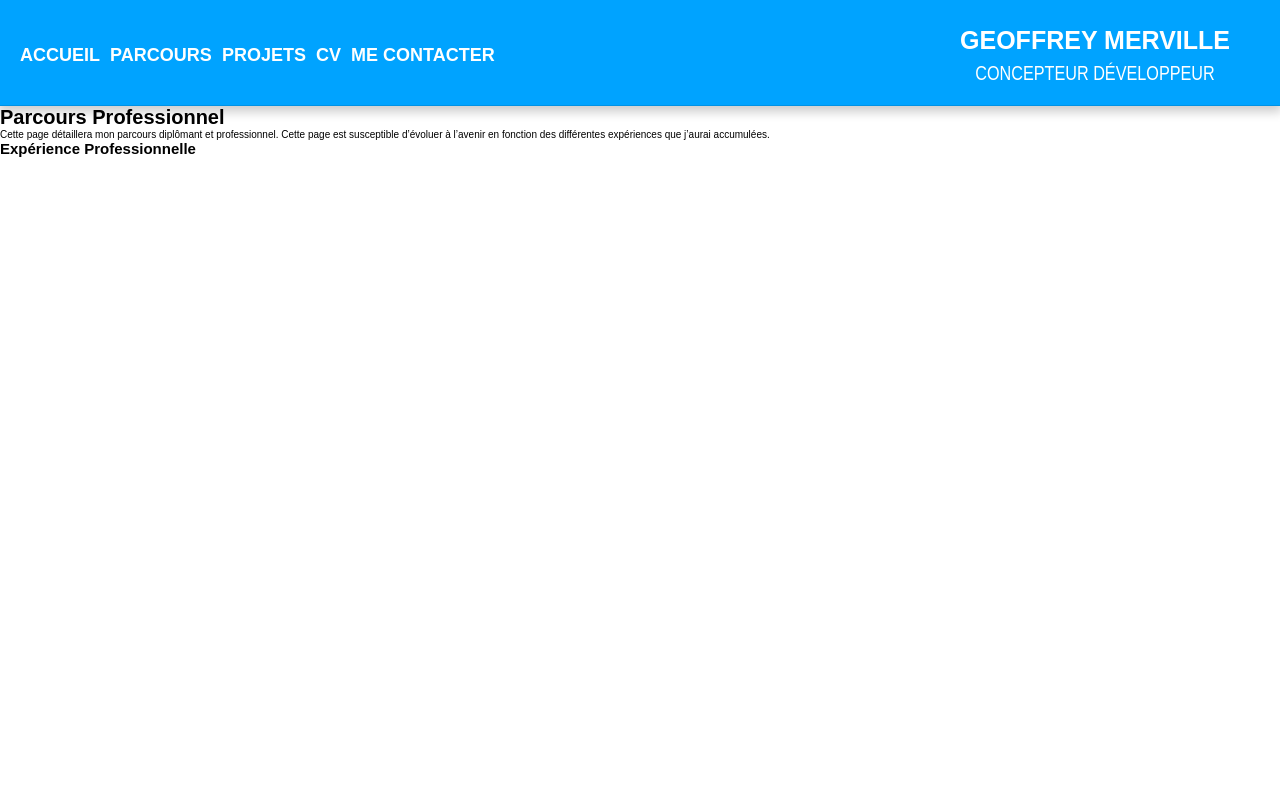
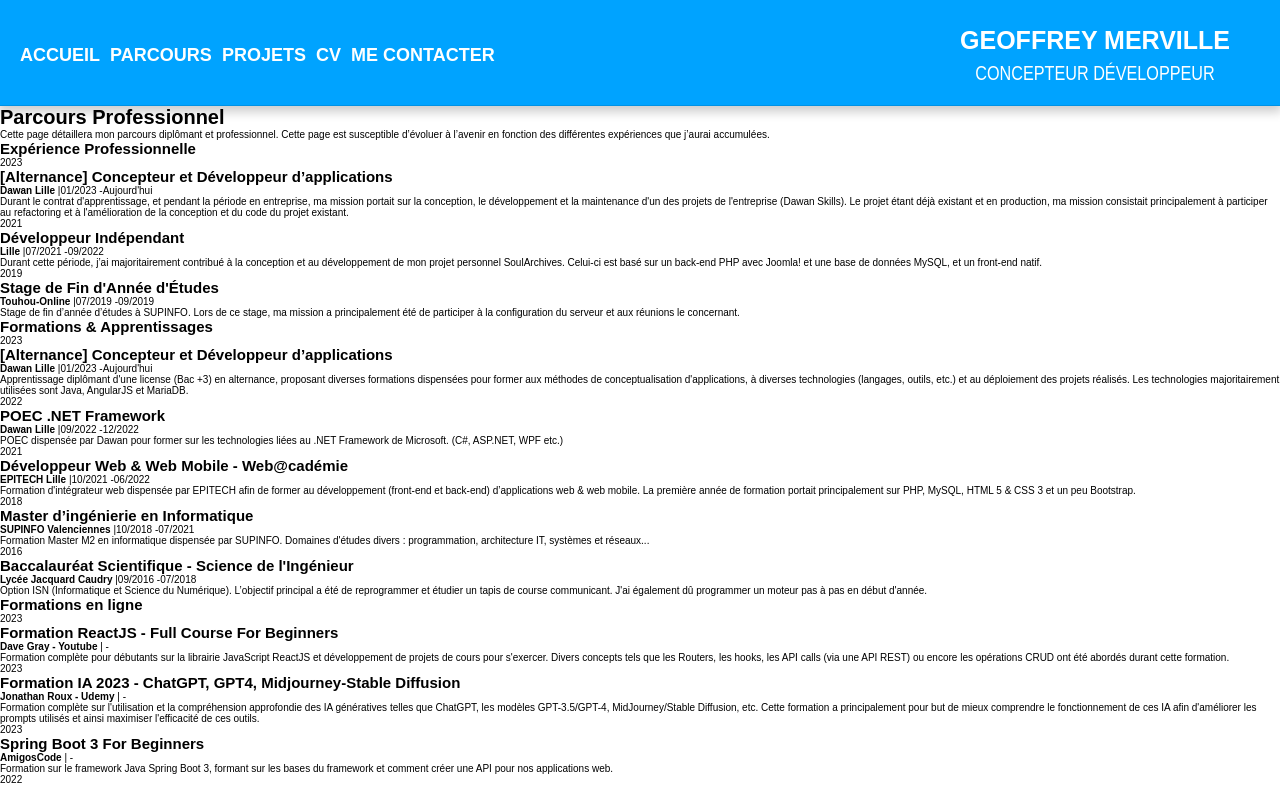
Before and after one commit to Geoffrey-Merville/portfolio, a React (Create React App) app: page /parcours in a window 1280 px wide. Shown: the top 786 px of the page. Built offline with nearby package versions, Linux system fonts and the light colour scheme.

Commit message:
Fixed 'ExperienceBlock' automatic display component

```diff
--- a/src/components/Experience.js
+++ b/src/components/Experience.js
@@ -10,7 +10,7 @@ const Experience = () => {
         description="Cette page détaillera mon parcours diplômant et professionnel.
         Cette page est susceptible d’évoluer à l’avenir en fonction des différentes expériences que j’aurai accumulées."
       />
-      <ExperienceBlock blockTitle="Expérience Professionnelle" />
+      <ExperienceBlock />
     </main>
   );
 };
--- a/src/components/ExperienceBlock.js
+++ b/src/components/ExperienceBlock.js
@@ -1,36 +1,21 @@
-import React, { useEffect } from "react";
 import ExperienceBlockTitle from "./ExperienceBlockTitle";
 import ExperienceBlockItem from "./ExperienceBlockItem";
 import Data from "./data/data.json";
 
-const ExperienceBlock = ({ blockTitle }) => {
-  // Utiliser un tableau pour stocker les composants générés
-  const experienceItems = [];
-
-  useEffect(() => {
-    renderSection(Data["Expérience Professionnelle"], "Expérience Professionnelle");
-    renderSection(Data["Formations & Apprentissages"], "Formations & Apprentissages");
-    renderSection(Data["Formations en ligne"], "Formations en ligne");
-    renderSection([Data["Bénévolat"]], "Bénévolat");
-  }, []);
-
-  const renderSection = (sectionData, sectionTitle) => {
-    sectionData.forEach(item => {
-      // Ajouter chaque composant au tableau
-      experienceItems.push(
-        <ExperienceBlockItem
-          key={item.id}
-          {...item}
-        />
-      );
-    });
-  };
+const ExperienceBlock = () => {
 
   return (
     <>
-      <ExperienceBlockTitle blockTitle={blockTitle} />
       {/* Afficher le tableau de composants générés */}
-      {experienceItems}
+      {Object.keys(Data).map((key) => (
+        <div key={key}>
+          <ExperienceBlockTitle blockTitle={key} />
+          {/* Vérifie si la valeur associée à la clé est un tableau avant d'utiliser map */}
+          {Data[key].map((item) => (
+              <ExperienceBlockItem key={item.id} {...item} />
+            ))}
+        </div>
+      ))}
     </>
   );
 };
--- a/src/components/ExperienceBlockItem.js
+++ b/src/components/ExperienceBlockItem.js
@@ -6,9 +6,9 @@ const ExperienceBlockItem = ({
   articleTitle,
   articleCompany,
   articleStartDate,
-  articleStartDateTime,
+  articleStartDateValue,
   articleEndDate,
-  articleEndDateTime,
+  articleEndDateValue,
   articleDescription,
 }) => {
   return (
@@ -22,8 +22,8 @@ const ExperienceBlockItem = ({
           <h2>{articleTitle}</h2>
           <p className="location">
             <strong>{articleCompany}</strong> |
-            <time dateTime={articleStartDateTime}>{articleStartDate}</time> -
-            <time dateTime={articleEndDateTime}>{articleEndDate}</time>
+            <time dateTime={articleStartDateValue}>{articleStartDate}</time> -
+            <time dateTime={articleEndDateValue}>{articleEndDate}</time>
           </p>
         </hgroup>
         <p>{articleDescription}</p>
--- a/src/components/data/data.json
+++ b/src/components/data/data.json
@@ -7,9 +7,9 @@
             "articleTitle": "[Alternance] Concepteur et Développeur d’applications",
             "articleCompany": "Dawan Lille",
             "articleStartDate": "01/2023",
-            "articleStartDateTime": "2023-01-02T09:30:00",
+            "articleStartDateValue": "2023-01-02T09:30:00",
             "articleEndDate": "Aujourd'hui",
-            "articleEndDateTime": "2023-12",
+            "articleEndDateValue": "2023-12",
             "articleDescription": "Durant le contrat d'apprentissage, et pendant la période en entreprise, ma mission portait sur la conception, le développement et la maintenance d'un des projets de l'entreprise (Dawan Skills). Le projet étant déjà existant et en production, ma mission consistait principalement à participer au refactoring et à l'amélioration de la conception et du code du projet existant."
         },
         {
@@ -161,7 +161,7 @@
             "articleDescription": "Formation sur le langage C# 10 et partiellement sur .NET 6. La formation porte principalement sur les fondamentaux du langage, les nouveautés de .NET 6, la POO et les API REST."
         }
     ],
-    "Bénévolat": {
+    "Bénévolat": [{
         "id": 1,
         "chipDate": "2017",
         "articleId": "",
@@ -172,5 +172,5 @@
         "articleEndDate": "02/2019",
         "articleEndDateTime": "2019-02",
         "articleDescription": "Diverses missions durant cette période de bénévolat : Gestion du site de l'association ; Gestion du contenu du serveur FTP et des différentes sections du site (excepté le forum et le devblog) ; Supervision des équipes de rédaction et de correction de l'association et participation aux réunions de développement des activités de celle-ci."
-    }
+    }]
 }
```
